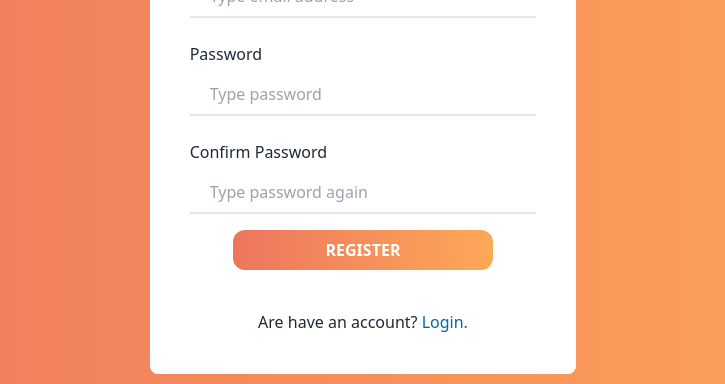
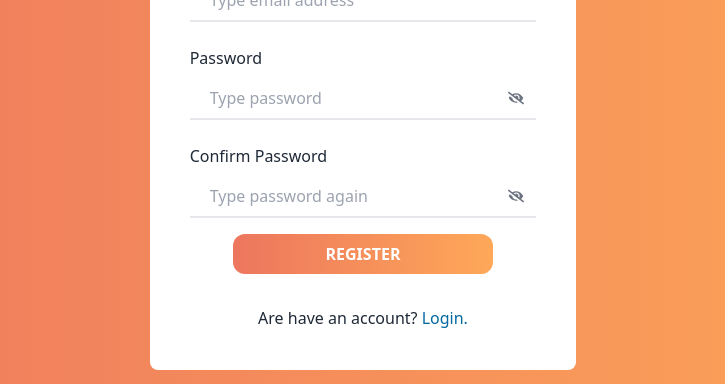
Before and after one commit to atique-shahriar/login-register-authentication-page-using-firebase, a React (Vite) app: page /register in a window 1280 px wide. Shown: the part 350-734 px from the top of the page, without its empty margins (277-1002 px from the left). Built offline with nearby package versions, Linux system fonts and the light colour scheme.

Commit message:
Added password length verify, show or hidden passwrod icon and functionality

```diff
--- a/src/components/Register.jsx
+++ b/src/components/Register.jsx
@@ -1,12 +1,13 @@
 import { createUserWithEmailAndPassword } from "firebase/auth";
 import { useState } from "react";
+import { FaEye, FaEyeSlash } from "react-icons/fa";
 import { Link } from "react-router-dom";
-import { ToastContainer } from "react-toastify";
-import "react-toastify/dist/ReactToastify.css";
 import { auth } from "./firebase.config";
 
 const Register = () => {
   const [createUserError, setCreateUserError] = useState("");
+  const [createUserSuccess, setCreateUserSuccess] = useState("");
+  const [showPassword, setShowPassword] = useState(false);
 
   const handleRegister = (e) => {
     e.preventDefault();
@@ -14,16 +15,27 @@ const Register = () => {
     const email = e.target.email.value;
     const password = e.target.password.value;
     const confirmPassword = e.target.confirmPassword.value;
-    console.log(createUserError);
+    console.log(displayName, email, password, confirmPassword);
+    console.log(password.length);
+
     setCreateUserError("");
-    console.log(createUserError);
-    console.log(displayName, email, password, confirmPassword);
+    setCreateUserSuccess("");
+
+    if (password.length < 6) {
+      setCreateUserError("Your password should be minimum 6 character.");
+      return;
+    } else if (!/[A-Z]/.test(password)) {
+      setCreateUserError("Password should contains minimum 1 uppercase, 1 lowercase, 1 number, 1 special character (! , @ $ %)");
+      return;
+    }
+
     createUserWithEmailAndPassword(auth, email, password)
       .then((result) => {
         console.log(result.user);
+        setCreateUserSuccess("User created successfully...");
       })
       .catch((error) => {
-        setCreateUserError(error.message);
+        setCreateUserError("Already added this email.");
       });
   };
 
@@ -41,31 +53,42 @@ const Register = () => {
             <label htmlFor="email" className="block mt-6">
               Email
             </label>
-            <input className="block px-5 py-2  border-b-2 w-full mt-2 " name="email" type="email" placeholder="Type email address" />
+            <input className="block px-5 py-2  border-b-2 w-full mt-2 " name="email" type="email" placeholder="Type email address" required />
 
             <label htmlFor="email" className="block mt-6">
               Password
             </label>
-            <input className="block px-5 py-2 border-b-2 w-full mt-2" name="password" type="password" placeholder="Type password" />
+            <div className="flex relative">
+              <input className="block px-5 py-2 border-b-2 w-full mt-2" name="password" type={showPassword ? "text" : "password"} placeholder="Type password" required />
+              <span onClick={() => setShowPassword(!showPassword)} className="hover:cursor-pointer absolute right-3 top-5 text-gray-500">
+                {showPassword ? <FaEye></FaEye> : <FaEyeSlash></FaEyeSlash>}
+              </span>
+            </div>
 
             <label htmlFor="email" className="block mt-6">
               Confirm Password
             </label>
-            <input className="block px-5 py-2 border-b-2 w-full mt-2" name="confirmPassword" type="password" placeholder="Type password again" />
+            <div className="flex relative">
+              <input className="block px-5 py-2 border-b-2 w-full mt-2" name="confirmPassword" type={showPassword ? "text" : "password"} placeholder="Type password again" required />
+              <span onClick={() => setShowPassword(!showPassword)} className="hover:cursor-pointer absolute right-3 top-5 text-gray-500">
+                {showPassword ? <FaEye></FaEye> : <FaEyeSlash></FaEyeSlash>}
+              </span>
+            </div>
 
             <div className="flex mt-4 justify-center">
               <input type="submit" value="REGISTER" className="bg-gradient-to-r from-[#ED765E] to-[#FEA858] w-3/4 py-2 rounded-xl font-bold text-white" />
             </div>
+            <div>{createUserError && <p className="mt-1 text-red-600 text-center">{createUserError}</p>}</div>
+            <div>{createUserSuccess && <p className="mt-1 text-green-600 text-center">{createUserSuccess}</p>}</div>
           </form>
           <div className="flex flex-col items-center justify-center  mt-6">
-            <p className="mt-4">
+            <p className="mt-2">
               Are have an account?{" "}
               <span className="text-sky-700">
                 <Link to="/">Login.</Link>
               </span>
             </p>
           </div>
-          <ToastContainer />
         </div>
       </div>
     </div>
```
